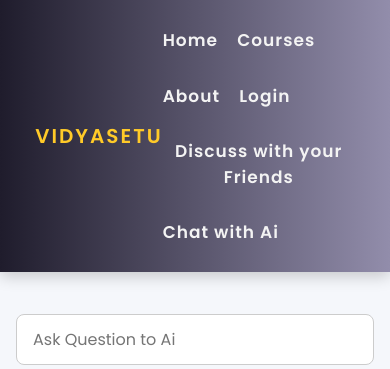
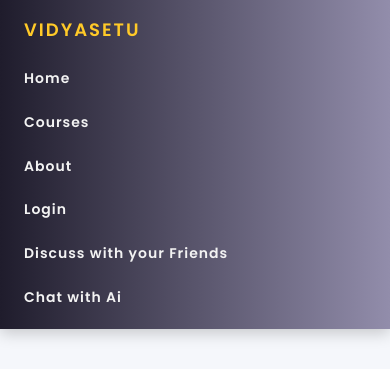
Before and after one commit to Alokpatel45/VidyaSetu-Frontend, a React (Vite) app: page /ai in a window 390 px wide. Shown: the top 369 px of the page. Built offline with nearby package versions, Linux system fonts and the light colour scheme; no server answers.

Commit message:
Update header.css

```diff
--- a/src/components/header/header.css
+++ b/src/components/header/header.css
@@ -2,12 +2,20 @@ header {
   display: flex;
   justify-content: space-between;
   align-items: center;
+  flex-wrap: wrap;
   padding: 1.4rem 2.2rem;
   background: linear-gradient(90deg, #1f1c2c, #928dab);
   box-shadow: 0 4px 15px rgba(0, 0, 0, 0.2);
   position: sticky;
   top: 0;
   z-index: 999;
+  transition: all 0.3s ease;
+}
+
+/* Shrink effect (desktop only) */
+header.shrink {
+  padding: 0.6rem 1.2rem;
+}
 
 .logo {
   font-size: 30px;
@@ -17,29 +25,22 @@ header {
   text-transform: uppercase;
   cursor: pointer;
   transition: all 0.3s ease-in-out;
+}
 
-    &:hover {
+.logo:hover {
   transform: scale(1.08) rotate(-2deg);
   color: #fff59d;
   text-shadow: 1px 1px 8px rgba(255, 255, 255, 0.3);
-    }
-
-    @media (max-width: 768px) {
-      font-size: 20px;
-    }
 }
 
 .link {
   display: flex;
   gap: 2.5rem;
   align-items: center;
-
-    @media (max-width: 768px) {
   flex-wrap: wrap;
-      gap: 1.2rem;
 }
 
-    a {
+.link a {
   position: relative;
   text-decoration: none;
   font-size: 17px;
@@ -47,13 +48,14 @@ header {
   color: #f3f3f3;
   padding: 5px 0;
   transition: all 0.3s ease-in-out;
+}
 
-      &:hover {
+.link a:hover {
   color: #ffe082;
   transform: scale(1.05);
 }
 
-      &::after {
+.link a::after {
   content: "";
   position: absolute;
   width: 0;
@@ -64,17 +66,59 @@ header {
   transition: width 0.3s ease;
 }
 
-      &:hover::after {
+.link a:hover::after {
   width: 100%;
+}
+
+.link .active-link {
+  color: #ffeb3b;
+}
+
+.link .active-link::after {
+  width: 100%;
+}
+
+/* Responsive Design */
+@media (max-width: 768px) {
+  header {
+    flex-direction: column;
+    align-items: flex-start;
+    padding: 1rem 1.5rem !important;
+  }
+
+  header.shrink {
+    /* Prevent shrinking on phone */
+    padding: 1rem 1.5rem !important;
+  }
+
+  .logo {
+    font-size: 22px;
+    margin-bottom: 10px;
+  }
+
+  .link {
+    flex-direction: column;
+    align-items: flex-start;
+    gap: 1rem;
+    width: 100%;
+    margin-top: 10px;
+  }
+
+  .link a {
+    font-size: 16px;
   }
 }
 
-    .active-link {
-      color: #ffeb3b;
+@media (max-width: 480px) {
+  .logo {
+    font-size: 18px;
+  }
 
-      &::after {
-        width: 100%;
+  .link {
+    gap: 0.8rem;
+  }
+
+  .link a {
+    font-size: 14px;
   }
 }
-  }
-}
```
Lines whose indentation alone changed are shown as unchanged.
